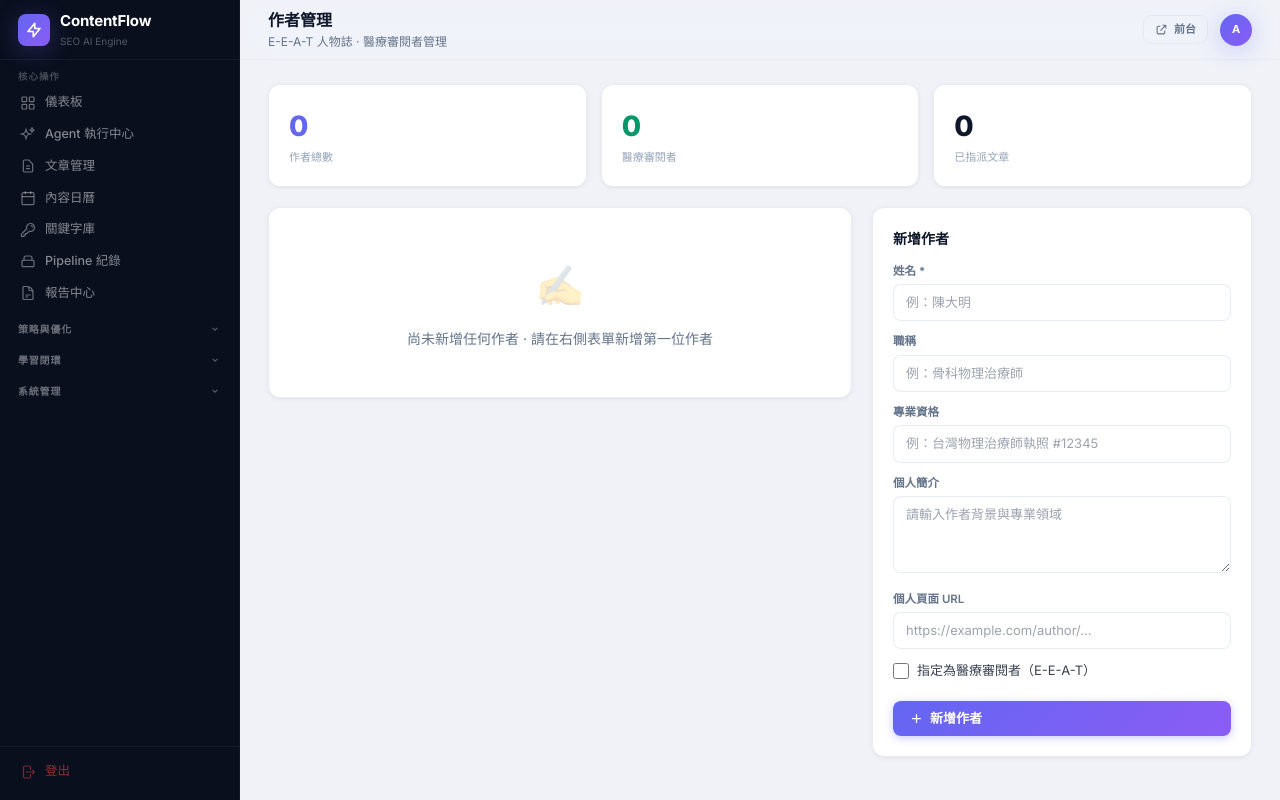
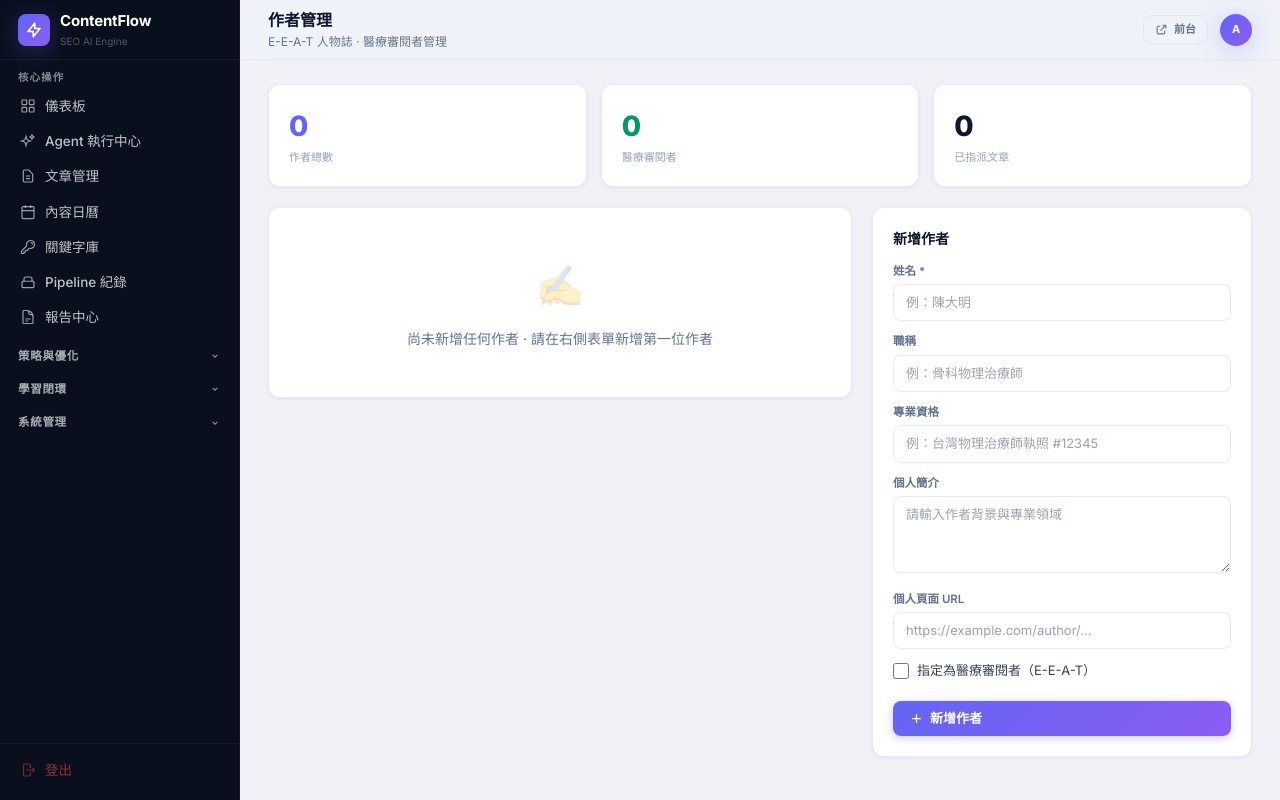
Before and after one commit to joyshotapp/ContentFlow, a Python web app: template src/contentflow/admin/templates/authors.html in a window 1280 px wide. Run offline with Jinja, Linux system fonts and the light colour scheme; the template is opened without the code that fills it, so the values that code supplies are empty; some libraries are stand-ins or nearby versions.

Commit message:
fix(admin-ui): improve sidebar readability — larger fonts, brighter text

```diff
--- a/src/contentflow/admin/templates/base.html
+++ b/src/contentflow/admin/templates/base.html
@@ -118,8 +118,8 @@
 
     .nav-section-label {
       padding: 12px 8px 2px;
-      font-size: 9.5px; font-weight: 700; letter-spacing: 0.1em;
-      text-transform: uppercase; color: rgba(255,255,255,0.25);
+      font-size: 10.5px; font-weight: 700; letter-spacing: 0.1em;
+      text-transform: uppercase; color: rgba(255,255,255,0.5);
     }
     .nav-section-label:first-child { padding-top: 2px; }
 
@@ -128,11 +128,11 @@
       display: flex; align-items: center; justify-content: space-between;
       padding: 12px 8px 4px;
       border: 0; background: transparent;
-      font-size: 10px; font-weight: 700; letter-spacing: 0.08em;
-      text-transform: uppercase; color: rgba(255,255,255,0.4);
+      font-size: 11.5px; font-weight: 700; letter-spacing: 0.06em;
+      text-transform: uppercase; color: rgba(255,255,255,0.65);
       cursor: pointer;
     }
-    .nav-section-toggle:hover { color: rgba(255,255,255,0.7); }
+    .nav-section-toggle:hover { color: rgba(255,255,255,0.92); }
     .nav-toggle-icon {
       width: 12px; height: 12px;
       transition: transform 0.18s ease;
@@ -156,16 +156,16 @@
 
     .nav-link {
       display: flex; align-items: center; gap: 9px;
-      padding: 6px 10px; border-radius: 7px; margin: 1px 0;
-      font-size: 12.5px; font-weight: 500; color: rgba(255,255,255,0.5);
+      padding: 7px 10px; border-radius: 7px; margin: 1px 0;
+      font-size: 13.5px; font-weight: 500; color: rgba(255,255,255,0.75);
       text-decoration: none; cursor: pointer;
       transition: all 0.15s ease; position: relative; overflow: hidden;
     }
-    .nav-link:hover { background: rgba(255,255,255,0.06); color: rgba(255,255,255,0.85); }
+    .nav-link:hover { background: rgba(255,255,255,0.08); color: #fff; }
     .nav-link.active {
-      background: linear-gradient(135deg,rgba(99,102,241,0.22) 0%,rgba(139,92,246,0.15) 100%);
-      color: #a5b4fc;
-      box-shadow: inset 0 0 0 1px rgba(99,102,241,0.25);
+      background: linear-gradient(135deg,rgba(99,102,241,0.28) 0%,rgba(139,92,246,0.2) 100%);
+      color: #e0e7ff;
+      box-shadow: inset 0 0 0 1px rgba(99,102,241,0.3);
     }
     .nav-link.active::before {
       content: '';
```
